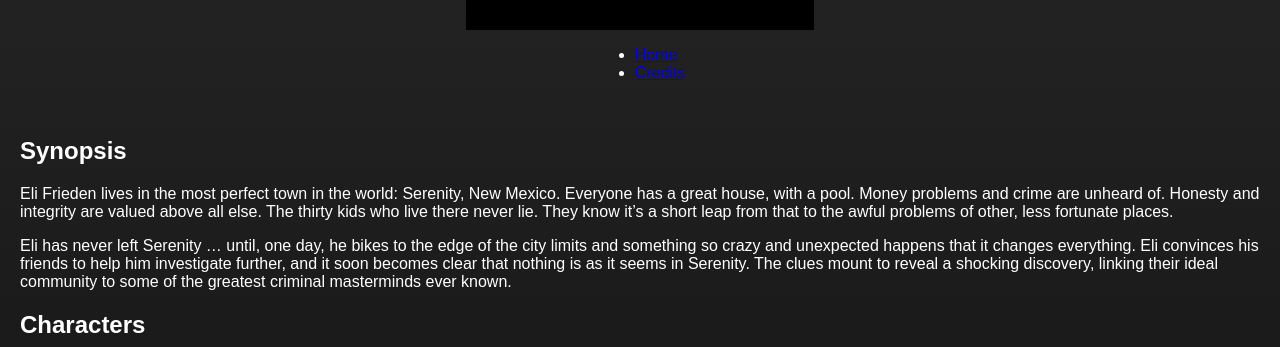
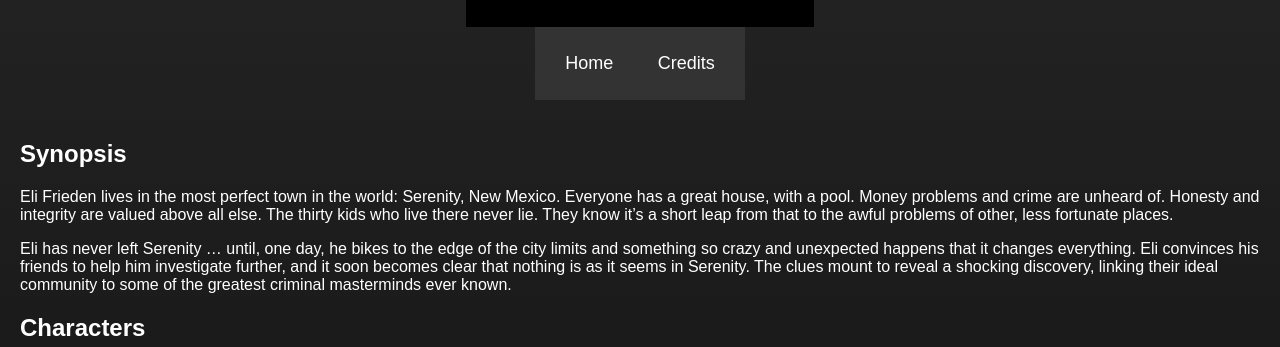
Before and after one commit to mastermindsyyc/mastermindsyyc.github.io, a plain HTML site: page index.html in a window 1280 px wide. Shown: the top 347 px of the page. Drawn offline with Linux system fonts and the light colour scheme.

Commit message:
Update index.html

```diff
--- a/index.html
+++ b/index.html
@@ -5,6 +5,27 @@
     <meta name="viewport" content="width=device-width, initial-scale=1.0">
     <title>MASTERMINDS</title>
 <style>
+    nav {
+        background: #333; /* Styling for the navigation bar */
+        text-align: center;
+        padding: 10px; /* Adjust the padding as needed */
+    }
+
+    nav ul {
+        list-style: none;
+        padding: 0;
+    }
+
+    nav ul li {
+        display: inline;
+        margin: 0 20px; /* Add space between navigation links */
+    }
+
+    nav ul li a {
+        text-decoration: none;
+        color: white;
+        font-size: 18px;
+    }
         /* Add your CSS styles for the website here */
         body {
             font-family: 'Arial', sans-serif;
```
